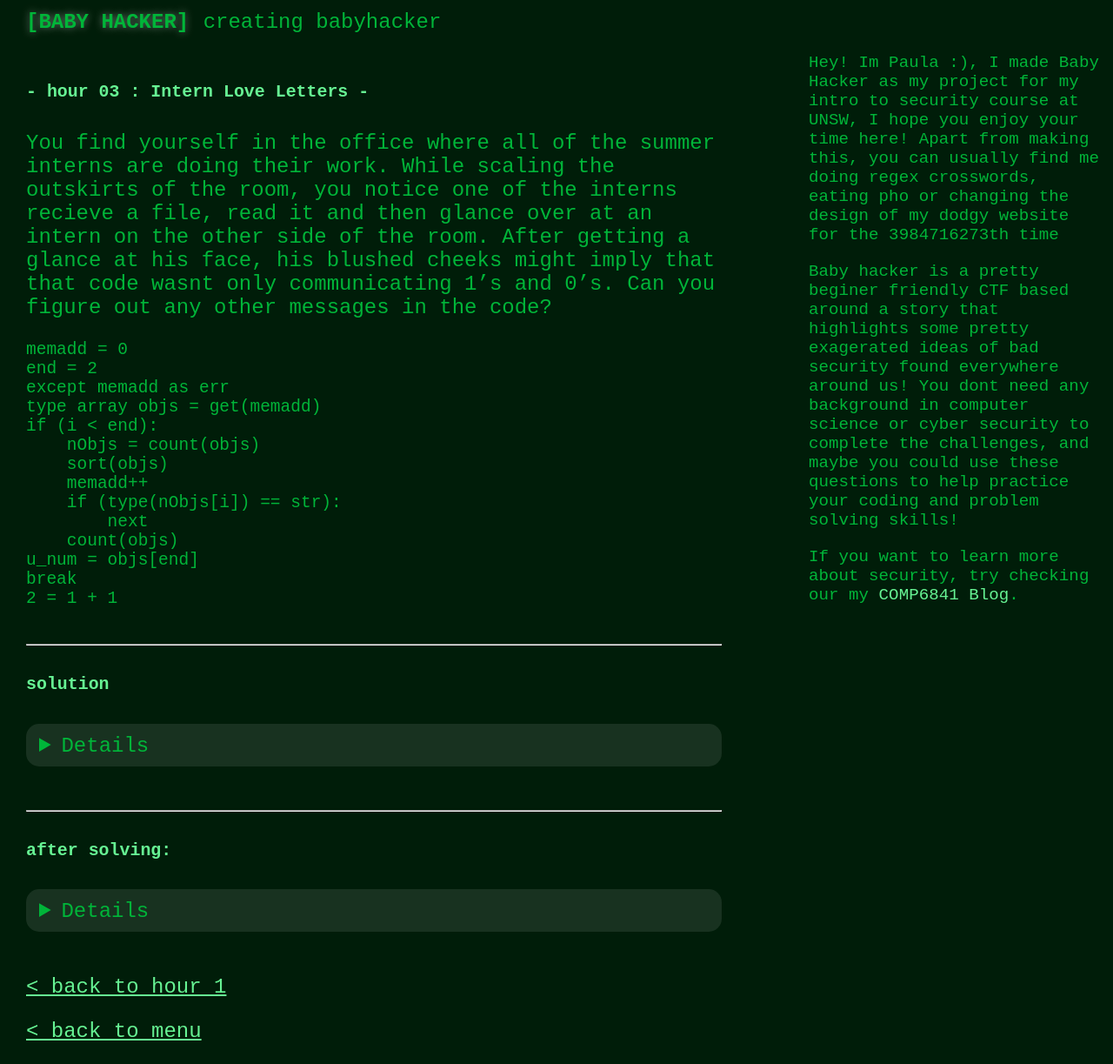
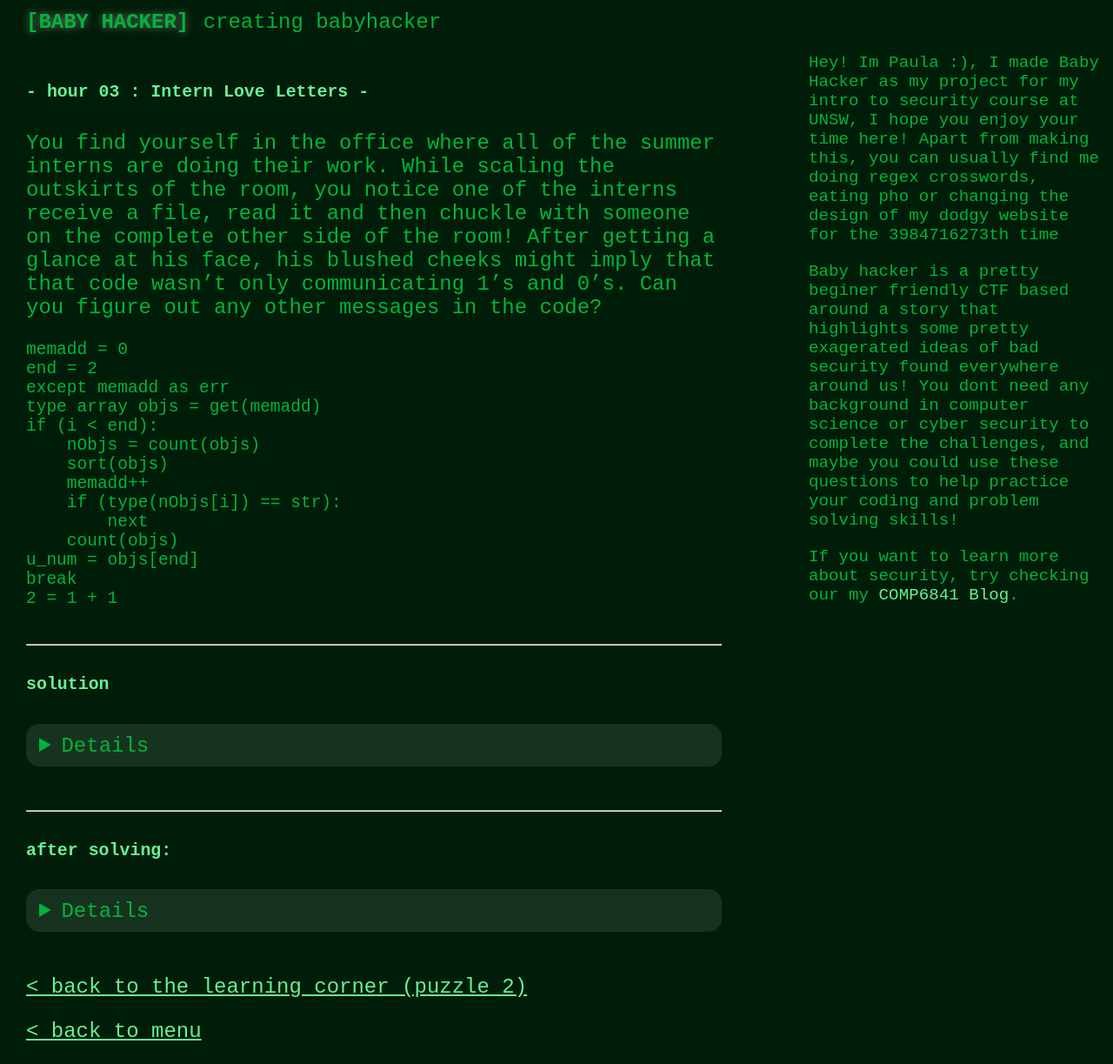
Before and after one commit to paulatennent/somethingAwesome, a Jekyll site: the page built from _posts/2021-04-03-q3.md, in a window 1280 px wide. Shown: the whole page at 87% size. Built offline with Jekyll 4.4.1, drawn with Linux system fonts in a browser that asks for light colours.

Commit message:
finished puzzle 3

````diff
--- a/_posts/2021-04-03-q3.md
+++ b/_posts/2021-04-03-q3.md
@@ -5,7 +5,7 @@ title: Intern Love Letters
 layout: question
 ---
 
-You find yourself in the office where all of the summer interns are doing their work. While scaling the outskirts of the room, you notice one of the interns recieve a file, read it and then glance over at an intern on the other side of the room. After getting a glance at his face, his blushed cheeks might imply that that code wasnt only communicating 1's and 0's. Can you figure out any other messages in the code?
+You find yourself in the office where all of the summer interns are doing their work. While scaling the outskirts of the room, you notice one of the interns receive a file, read it and then chuckle with someone on the complete other side of the room! After getting a glance at his face, his blushed cheeks might imply that that code wasn’t only communicating 1's and 0's. Can you figure out any other messages in the code?
 
 ```
 memadd = 0
@@ -42,15 +42,15 @@ meetinsmincub2
 ##### after solving:
 <details>
 
-"Meet in 5 mins in cubical 2", As a baby, you have no idea why these two interns would be meeting in such a small space?! maybe to do some code review on that horrendus code!
+"Meet in 5 mins in cubical 2", As a baby, you have no idea why these two interns would be meeting in such a small space?! maybe to do some code review on that horrendous code!
 
-Well it seems that you know that a computer will be free sometime soon! (and maybe some data that we can use strageticaly later!).
+Well it seems that you know that a computer will be free sometime soon! (and maybe some data that we can use strategically later!).
 
 
-[Wait 5 mins for intern to leave >](/puzzle04.html)
+[go to the interns desk (puzzle 4) >](/puzzle04.html)
 
 </details>
 
-[< back to hour 1](/puzzle02.html)
+[< back to the learning corner (puzzle 2)](/puzzle02.html)
 
 [< back to menu](/)
````
Also changed, not shown: other parts of _posts/2021-04-03-q3.md (+1 -1 lines), _posts/2021-04-01-q1.md (+1 -1 lines), _posts/2021-04-02-q2.md (+1 -1 lines).
